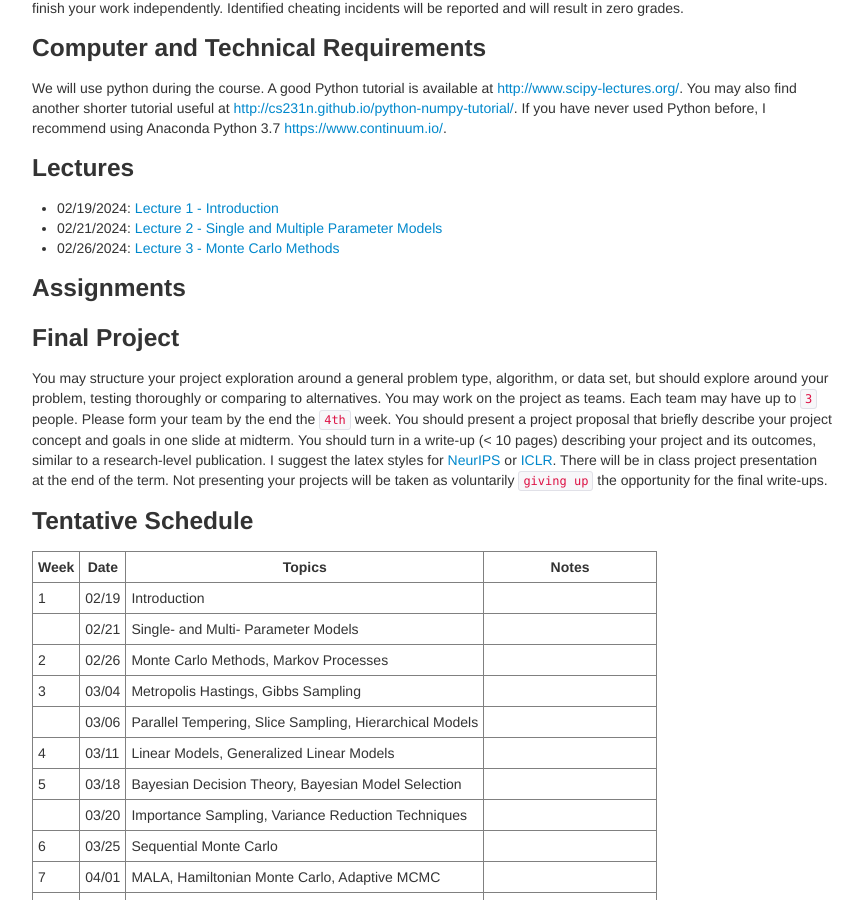
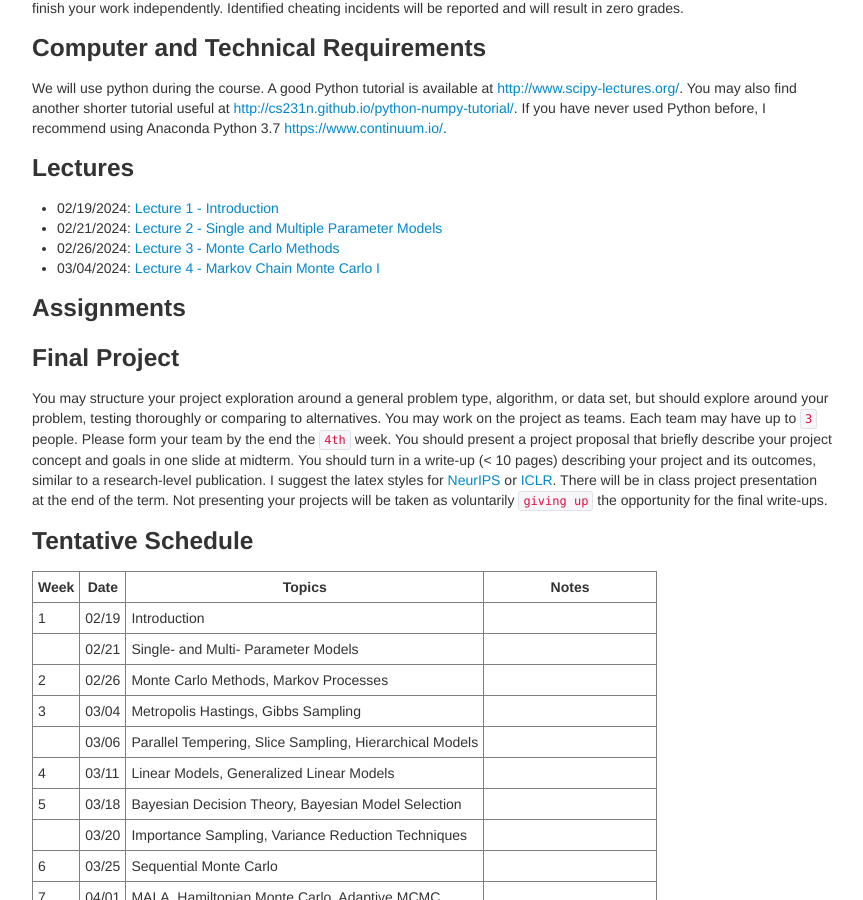
Before and after one commit to zcrabbit/zcrabbit.github.io, a Jekyll site: the page built from courses/btc-s24.md, in a window 1280 px wide and 900 px high, scrolled down 975 px. Shown: the whole window, without its empty margins (208-1071 px from the left). Built offline with Jekyll 4.4.1, drawn with Linux system fonts in a browser that asks for light colours.

Commit message:
lecture 4 out

```diff
--- a/courses/btc-s24.md
+++ b/courses/btc-s24.md
@@ -43,6 +43,7 @@ We will use python during the course. A good Python tutorial is available at <ht
 - 02/19/2024: [Lecture 1 - Introduction]({{sites.baseurl}}/static/slides/btc_spring24/lec01.pdf)
 - 02/21/2024: [Lecture 2 - Single and Multiple Parameter Models]({{sites.baseurl}}/static/slides/btc_spring24/lec02.pdf)
 - 02/26/2024: [Lecture 3 - Monte Carlo Methods]({{sites.baseurl}}/static/slides/btc_spring24/lec03.pdf)
+- 03/04/2024: [Lecture 4 - Markov Chain Monte Carlo I]({{sites.baseurl}}/static/slides/btc_spring24/lec04.pdf)
 
 
 
```
Also changed, not shown: 1 other file.
